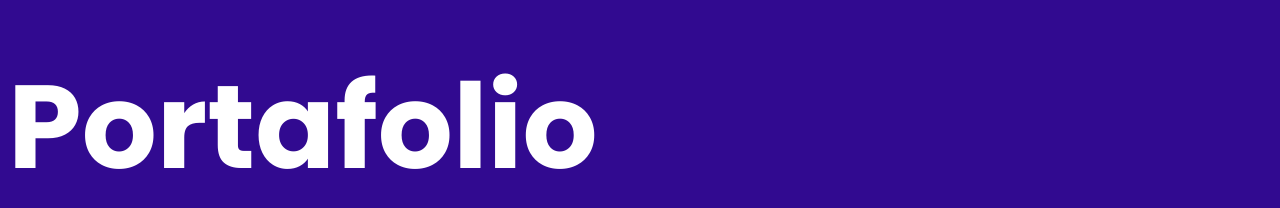
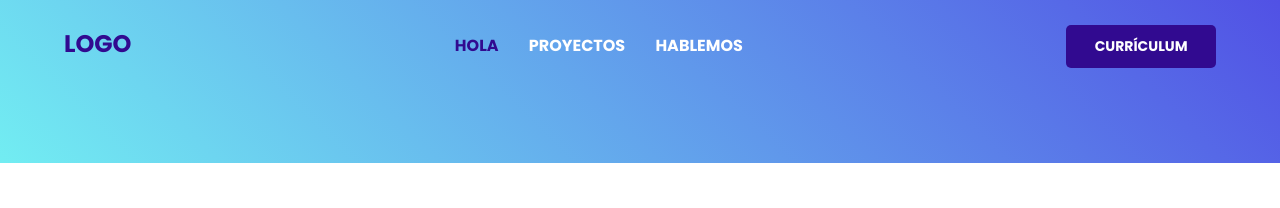
Before and after one commit to eqznava/portfolio_jaume, a plain HTML site: page index.html in a window 1280 px wide. Drawn offline with Linux system fonts and the light colour scheme.

Commit message:
End the header with logo, menu and button for curriculum

```diff
--- a/css/index.css
+++ b/css/index.css
@@ -1,23 +1,84 @@
-
 :root {
     --primary: #310a90;
-  --gradient: linear-gradient(45deg, #fad7a1 0%, #e96d71 100%);
+    --gradient1: linear-gradient(45deg, #fad7a1 0%, #e96d71 100%);
     --white: #ffffff;
-  --gradient: linear-gradient(45deg, #72edf2 0%, #5151e5 100%);
+    --gradient2: linear-gradient(45deg, #72edf2 0%, #5151e5 100%);
     --headline1: 700 5.9375rem/9.6068754196167rem Poppins;
     --headline2: 700 3.6875rem/5.96637487411499rem Poppins;
     --headline3: 700 3rem/4.854000091552734rem Poppins;
     --headline4: 700 2.125rem/3.4382500648498535rem Poppins;
     --headline5: 700 1.5rem/2.427000045776367rem Poppins;
     --body1: 400 1rem/1.6180000305175781rem Poppins;
-  --body2: 400 0.875rem/1.4157500267028809rem Poppins;
+    --body2: 700 1rem/1.6180000305175781rem Poppins;
+    --body3: 400 0.875rem/1.4157500267028809rem Poppins;
     --button: 700 0.875rem/1.4157500267028809rem Poppins;
     --caption: 400 0.75rem/1.2135000228881836rem Poppins;
-
 }
 
 body {
     color: var(--white);
+    background-image: var(--gradient2);
+    background-repeat: no-repeat;
+    font: var(--headline2);
+    margin: 0px;
+}
+
+header {
+    display: flex;
+    justify-content: space-between;
+    width: 90%;
+    margin: 0px auto;
+    margin-top: 25px;
+}
+
+header h3 {
+    font: var(--headline5);
+    color: var(--primary);
+    margin: 0px;
+}
+
+.navbar {
+    width: 25%;
+    display: flex;
+    justify-content: center;
+    align-items: center;
+}
+
+.menu {
+    list-style: none;
+    font: var(--body2);
+    width: 100%;
+    display: flex;
+    justify-content: space-between;
+    padding: 0px;
+    margin: 0px;
+}
+
+.opt_a {
+    color: var(--primary);
+    transition: all 300ms ease;
+}
+
+.opt_a:hover {
+    color: var(--white);
+}
+
+.opt {
+    transition: all 300ms ease;
+}
+
+.opt:hover {
+    color: var(--primary);
+}
+
+button {
+    font: var(--button);
+    width: 13%;
+    height: fit-content;
+    padding: 10px;
     background-color: var(--primary);
-  font: var(--headline2);
+    color: var(--white);
+    border-radius: 5px;
+    border: none;
+    cursor: pointer;
 }
--- a/index.html
+++ b/index.html
@@ -1,5 +1,6 @@
 <!DOCTYPE html>
 <html lang="en">
+
 <head>
     <meta charset="UTF-8">
     <meta http-equiv="X-UA-Compatible" content="IE=edge">
@@ -10,7 +11,25 @@
     <link rel="stylesheet" href="./css/index.css">
     <title>Portafolio</title>
 </head>
+
 <body>
-  <h1>Portafolio</h1>
+    <header>
+        <h3>LOGO</h3>
+        <div class="navbar">
+            <ul class="menu">
+                <li class="opt_a">HOLA</li>
+                <li class="opt">PROYECTOS</li>
+                <li class="opt">HABLEMOS</li>
+            </ul>
+        </div>
+        <button>CURRÍCULUM</button>
+    </header>
+    <section class="main">
+
+    </section>
+    <div class="avatar">
+        <img src="" alt="">
+    </div>
 </body>
+
 </html>
```
Lines whose indentation alone changed are shown as unchanged.
